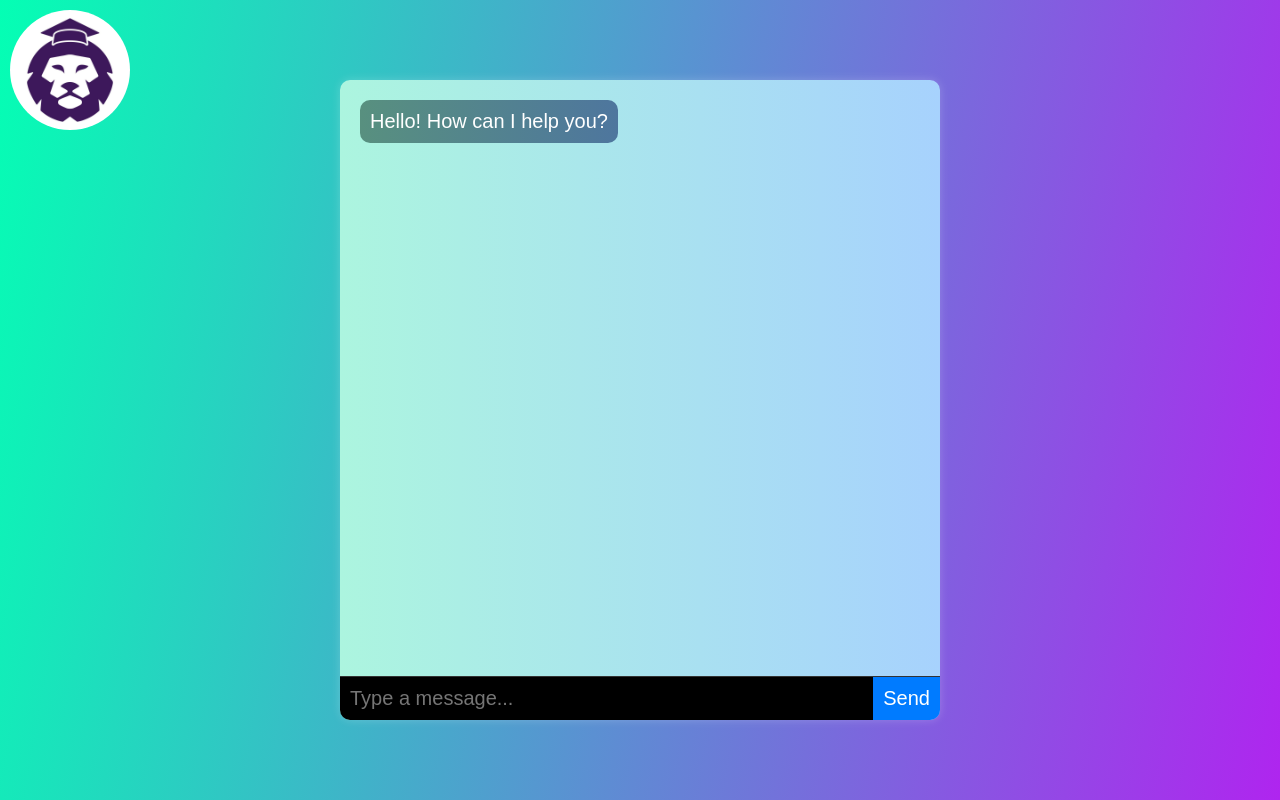
After one commit to ghassenSW/FPL_Academy, a Flask app: page /chatbot in a window 1280 px wide. The commit adds this page. Run offline with Flask 3, Linux system fonts and the light colour scheme; parts of the project's set-up code (start-up, migrations or seed data) failed here and were passed over.

Commit message:
added page of chatbot without bot

```diff
--- a/app.py
+++ b/app.py
@@ -269,6 +269,11 @@ def get_player_page():
     fix=get_player_matches(player_id,start_gw,end_gw)
     return jsonify(fix=fix,num_gw=num_gw)
 
+# chatbot
+@app.route("/chatbot")
+def chatbot():
+    return render_template("chatbot.html")
+
 @app.route('/index')
 def index():
     if 'loggedin' in session:
--- a/static/team_card.css
+++ b/static/team_card.css
@@ -3,7 +3,7 @@ body {
     font-family: Arial, sans-serif;
     margin: 0;
     padding: 0;
-    background-color: #f4f4f4;
+    background: linear-gradient(100deg, #04ffb4, #af25ef);
     color: #333;
     display: flex;
     flex-direction: column;
--- a/static/teams_stats.css
+++ b/static/teams_stats.css
@@ -1,7 +1,7 @@
 body {
     margin: 0;
     font-family: Arial, sans-serif;
-    background: linear-gradient(to right, #152bef, #05d6cc);
+    background: linear-gradient(100deg, #04ffb4, #af25ef);
     color: #333;
 }
 .container {
--- /dev/null
+++ b/templates/chatbot.html
@@ -0,0 +1,139 @@
+<!DOCTYPE html>
+<html lang="en">
+<head>
+    <meta charset="UTF-8">
+    <meta name="viewport" content="width=device-width, initial-scale=1.0">
+    <title>Chatbot Interface</title>
+    <style>
+        body {
+            font-family: Arial, sans-serif;
+            background: linear-gradient(100deg, #04ffb4, #af25ef);
+            color: white;
+            display: flex;
+            justify-content: center;
+            align-items: center;
+            height: 100vh;
+            margin: 0;
+        }
+        .chat-container {
+            width: 600px;
+            height: 80vh;
+            background: linear-gradient(90deg, #acf5df, #a7d2fd);
+            border-radius: 10px;
+            box-shadow: 0 0 10px rgba(255, 255, 255, 0.2);
+            display: flex;
+            flex-direction: column;
+            overflow: hidden;
+        }
+        .chat-box {
+            padding: 15px;
+            flex: 1;
+            overflow-y: auto;
+            display: flex;
+            flex-direction: column;
+        }
+        .message {
+            padding: 10px;
+            margin: 5px;
+            border-radius: 10px;
+            max-width: 80%;
+        }
+        .bot-message {
+            font-size:20px;
+            background: linear-gradient(90deg, #58907f, #4e769e);
+            align-self: flex-start;
+        }
+        .user-message {
+            font-size:20px;
+            background: #2478ff;
+            align-self: flex-end;
+        }
+        .chat-input {
+            display: flex;
+            border-top: 1px solid #333;
+        }
+        input {
+            flex: 1;
+            padding: 10px;
+            border: none;
+            font-size:20px;
+            background-color:black;
+            color: white;
+            outline: none;
+        }
+        button {
+            font-size:20px;
+            padding: 10px;
+            background: #007bff;
+            color: white;
+            border: none;
+            cursor: pointer;
+        }
+        /* Style for the logo link */
+        .logo-link {
+        position: absolute;
+        top: 10px; /* Distance from the top of the page */
+        left: 10px; /* Distance from the left of the page */
+        z-index: 1000; /* Ensure it is above other elements */
+        text-decoration: none; /* Remove underline (if any) */
+        }
+
+        /* Style for the logo image */
+        .logo {
+        width: 120px; /* Set the size of the logo */
+        height: 120px; /* Make height equal to width for a perfect circle */
+        object-fit: cover; /* Ensure the logo fits within the circle */
+        border-radius: 50%; /* Make the image circular */
+        cursor: pointer; /* Show pointer cursor to indicate it's clickable */
+        }
+
+        .logo:hover {
+        opacity: 0.8; /* Slightly dim the logo on hover */
+        }
+
+    </style>
+</head>
+<body>
+    <a href="{{ url_for('index') }}" class="logo-link">
+        <img src="{{ url_for('static', filename='logo.jpg') }}" alt="Home" class="logo">
+    </a>
+    <div class="chat-container">
+        <div class="chat-box" id="chat-box">
+            <div class="message bot-message">Hello! How can I help you?</div>
+        </div>
+        <div class="chat-input">
+            <input type="text" id="user-input" placeholder="Type a message..." onkeypress="handleKeyPress(event)">
+            <button onclick="sendMessage()">Send</button>
+        </div>
+    </div>
+    <script>
+        function sendMessage() {
+            const input = document.getElementById("user-input");
+            const message = input.value.trim();
+            if (message === "") return;
+            const chatBox = document.getElementById("chat-box");
+
+            // User message
+            const userMessage = document.createElement("div");
+            userMessage.classList.add("message", "user-message");
+            userMessage.textContent = message;
+            chatBox.appendChild(userMessage);
+
+            // Bot response (simple reply)
+            const botMessage = document.createElement("div");
+            botMessage.classList.add("message", "bot-message");
+            botMessage.textContent = "I'm just a simple bot!";
+            chatBox.appendChild(botMessage);
+
+            input.value = "";
+            chatBox.scrollTop = chatBox.scrollHeight;
+        }
+
+        function handleKeyPress(event) {
+            if (event.key === "Enter") {
+                sendMessage();
+            }
+        }
+    </script>
+</body>
+</html>
--- a/templates/index.html
+++ b/templates/index.html
@@ -24,7 +24,7 @@
         <!-- Main Content -->
         <main class="main-content">
           <header>
-            <h2>DASHBOARD</h2>
+            <h2></h2>
             <a href="{{ url_for('logout') }}"><button class="btn-action">Logout</button></a>
           </header>
 
@@ -61,6 +61,10 @@
               <a href="{{ url_for('players_stats') }}"><h3>PLAYER STATS</h3>
               <p>Take a look at all the stats of the Premier League Players</p></a>
             </div>
+            <div class="card">
+              <a href="{{ url_for('chatbot') }}"><h3>FPL ASSISTANT</h3>
+              <p>Get Expert Transfer Advice, Captain Picks, Players Stats & More!</p></a>
+            </div>
           </div>
 
           </section>
--- a/templates/injury_updates.html
+++ b/templates/injury_updates.html
@@ -13,7 +13,7 @@
     <img src="{{ url_for('static', filename='logo.jpg') }}" alt="Home" class="logo">
   </a>
   <div class="title-container">
-    <div>Injuries on day {{day}}</div>
+    <div>INJURIES ON DAY {{day}}</div>
   </div>
   <div class="container">
     <!-- Tables Section -->
@@ -22,7 +22,7 @@
       <div class="table-card">
         <div class="card-header">
           <div class="title">
-              <span>Injured players</span>
+              <span>INJURED PLAYERS</span>
           </div>
       </div>
 
```
Also changed, not shown: static/price_change.css (+8 -8 lines), static/styles.css (+6 -4 lines).
